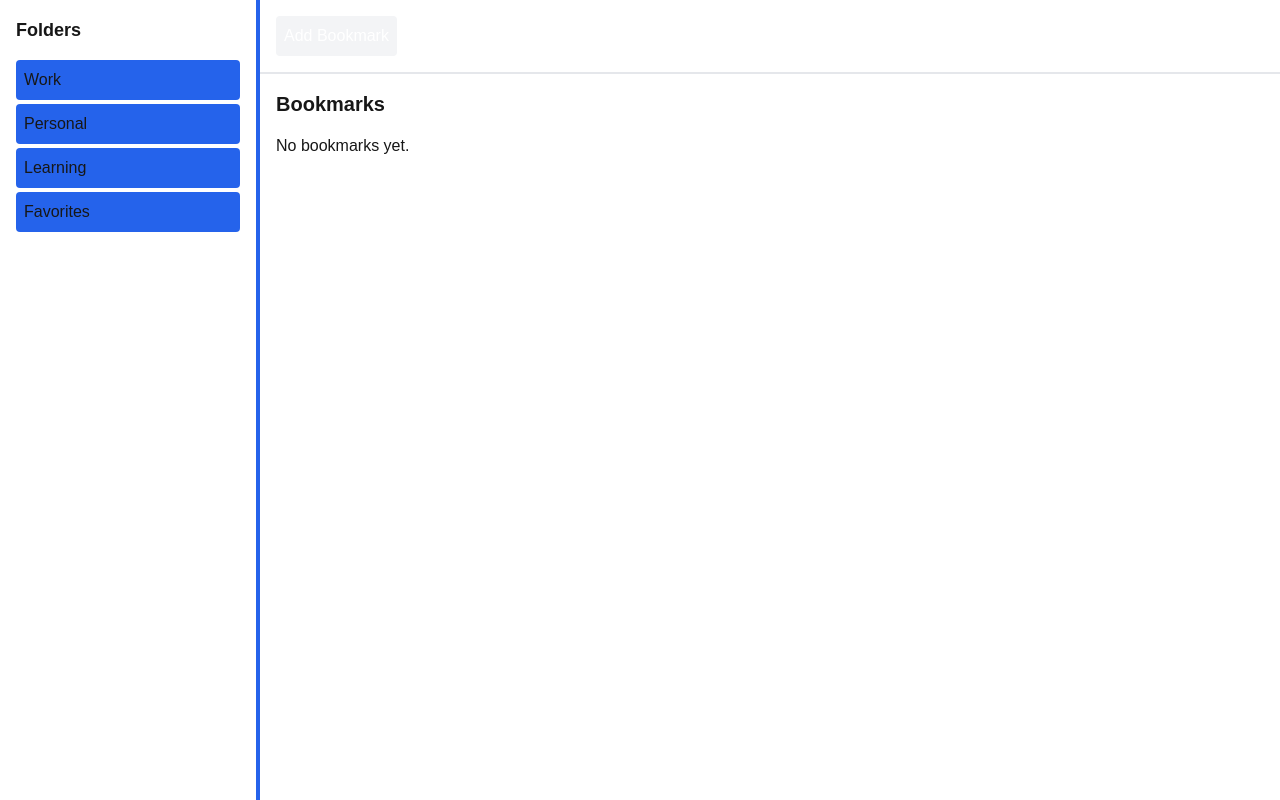
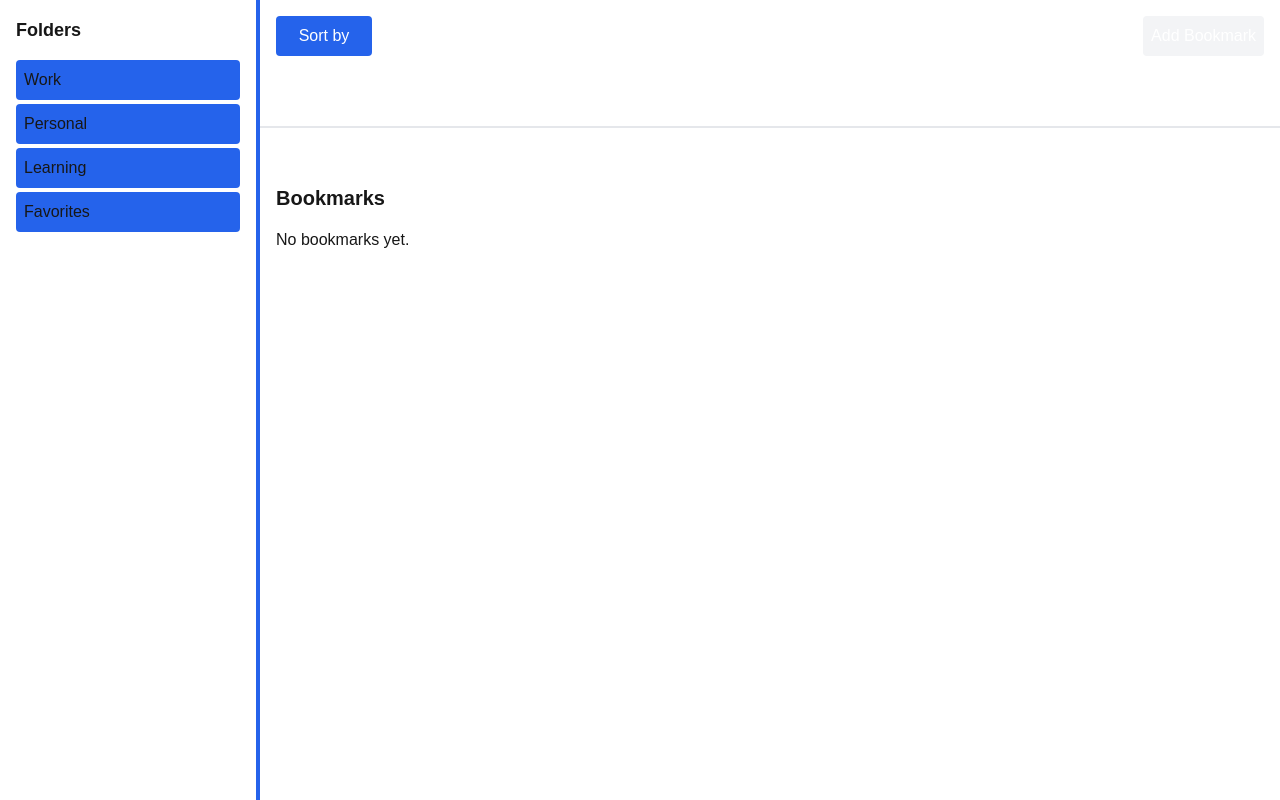
Before and after one commit to ElevenTimes/bookmark-manager, a Next.js app in the folder bookmark-manager/: page / in a window 1280 px wide. Built offline with nearby package versions, Linux system fonts and the light colour scheme.

Commit message:
v 0.03 added sorting function and improved design

```diff
--- a/bookmark-manager/package.json
+++ b/bookmark-manager/package.json
@@ -9,7 +9,7 @@
     "lint": "next lint"
   },
   "dependencies": {
-    "next": "15.1.5",
+    "next": "^15.2.3",
     "react": "^19.0.0",
     "react-dom": "^19.0.0",
     "uuid": "^11.1.0"
--- a/bookmark-manager/src/app/page.tsx
+++ b/bookmark-manager/src/app/page.tsx
@@ -1,5 +1,5 @@
 import { useState } from 'react';
-import BookmarkList from "@/components/BookmarkList"; // Client Component
+import BookmarkList from "@/components/BookmarkList";
 import MainLayout from "@/components/MainLayout";
 
 export default function Home() {
--- a/bookmark-manager/src/components/ActionPanel.tsx
+++ b/bookmark-manager/src/components/ActionPanel.tsx
@@ -1,42 +1,109 @@
 "use client";
 
-import React, { useState } from "react";
+import React, { useState, useEffect, useRef } from "react";
+import { BookmarkType } from "./Bookmark"; // Adjust path if needed
+import { sort } from "./functions/Sort";
 
 type ActionPanelProps = {
   onAddBookmark: (link: string, description: string) => void;
+  bookmarks: BookmarkType[];
+  setBookmarks: React.Dispatch<React.SetStateAction<BookmarkType[]>>;
 };
 
-export default function ActionPanel({ onAddBookmark }: ActionPanelProps) {
+export default function ActionPanel({ onAddBookmark, bookmarks, setBookmarks }: ActionPanelProps) {
+  const [isSorting, setIsSorting] = useState(false);
   const [isAdding, setIsAdding] = useState(false);
+  const [sortOrder, setSortOrder] = useState<"asc" | "desc">("asc");
   const [link, setLink] = useState("");
   const [description, setDescription] = useState("");
 
+  // Refs for detecting clicks outside
+  const sortRef = useRef<HTMLDivElement>(null);
+  const addRef = useRef<HTMLDivElement>(null);
+
+  // Function to handle sorting
+  const handleSort = (criteria: "name" | "date") => {
+    const sorted = sort(bookmarks, criteria, sortOrder);
+    setBookmarks(sorted);
+    setSortOrder(sortOrder === "asc" ? "desc" : "asc");
+    setIsSorting(false); // Close the menu after sorting
+  };
+
+  // Function to handle form submission
   const handleSubmit = (e: React.FormEvent) => {
     e.preventDefault();
     if (!link.trim()) return;
     onAddBookmark(link, description);
     setLink("");
     setDescription("");
-    setIsAdding(false);
+    setIsAdding(false); // Close form after submission
   };
 
+  // Detect clicks outside of dropdowns
+  useEffect(() => {
+    function handleClickOutside(event: MouseEvent) {
+      if (
+        sortRef.current && !sortRef.current.contains(event.target as Node) &&
+        addRef.current && !addRef.current.contains(event.target as Node)
+      ) {
+        setIsSorting(false);
+        setIsAdding(false);
+      }
+    }
+
+    document.addEventListener("mousedown", handleClickOutside);
+    return () => {
+      document.removeEventListener("mousedown", handleClickOutside);
+    };
+  }, []);
+
   return (
-    <div className="p-4 border-b-2 border-[var(--border)]">
-      {!isAdding ? (
+    <div className="h-32 p-4 border-b-2 border-[var(--border)] flex items-start justify-between relative">
+      {/* Sort Button with Dropdown */}
+      <div ref={sortRef} className="relative inline-block">
         <button
-          onClick={() => setIsAdding(true)}
+          onClick={() => setIsSorting(!isSorting)}
+          className="w-24 bg-[var(--primary)] text-[var(--primary-foreground)] p-2 rounded hover:brightness-120"
+        >
+          Sort by
+        </button>
+
+        {isSorting && (
+          <div className="absolute top-full left-0 mt-1 w-40 bg-[var(--background)] border border-[var(--border)] shadow-md rounded-md p-2 z-50">
+            <button
+              onClick={() => handleSort("name")}
+              className="block w-full text-left text-sm p-2 hover:bg-[var(--hover)] rounded"
+            >
+              Name
+            </button>
+            <button
+              onClick={() => handleSort("date")}
+              className="block w-full text-left text-sm p-2 hover:bg-[var(--hover)] rounded"
+            >
+              Date
+            </button>
+          </div>
+        )}
+      </div>
+
+      {/* Add Bookmark Button with Dropdown Form */}
+      <div ref={addRef} className="relative inline-block">
+        <button
+          onClick={() => setIsAdding(!isAdding)}
           className="bg-[var(--secondary)] text-[var(--primary-foreground)] p-2 rounded hover:brightness-120"
         >
           Add Bookmark
         </button>
-      ) : (
-        <form onSubmit={handleSubmit} className="flex flex-col gap-2 mt-2">
+
+        {isAdding && (
+          <div className="absolute top-full right-0 mt-1 w-80 bg-[var(--background)] border border-[var(--border)] shadow-md rounded-md p-4 z-50">
+            <form onSubmit={handleSubmit} className="flex flex-col gap-2">
               <input
                 type="text"
                 placeholder="Link"
                 value={link}
                 onChange={(e) => setLink(e.target.value)}
-            className="border p-2 rounded border-white bg-[var(--input-field)] text-black"
+                className="border p-2 rounded border-white bg-[var(--input-field)] text-black w-full"
                 required
               />
               <input
@@ -44,25 +111,27 @@ export default function ActionPanel({ onAddBookmark }: ActionPanelProps) {
                 placeholder="Description (optional)"
                 value={description}
                 onChange={(e) => setDescription(e.target.value)}
-            className="border p-2 rounded border-white bg-[var(--input-field)] text-black"
+                className="border p-2 rounded border-white bg-[var(--input-field)] text-black w-full"
               />
               <div className="flex gap-2">
                 <button
                   type="submit"
-              className="bg-[var(--secondary)] text-[var(--secondary-foreground)] p-2 rounded hover:brightness-120 flex-1"
+                  className="bg-[var(--secondary)] text-[var(--primary-foreground)] p-2 rounded hover:brightness-120 flex-1"
                 >
                   Save
                 </button>
                 <button
                   type="button"
                   onClick={() => setIsAdding(false)}
-              className="bg-red-500 text-white p-2 rounded hover:brightness-120"
+                  className="bg-red-500 text-[var(--primary-foreground)] p-2 rounded hover:brightness-120"
                 >
                   Cancel
                 </button>
               </div>
             </form>
+          </div>
         )}
+      </div>
     </div>
   );
 }
--- a/bookmark-manager/src/components/Bookmark.tsx
+++ b/bookmark-manager/src/components/Bookmark.tsx
@@ -2,10 +2,14 @@
 
 import { useState } from "react";
 
-type BookmarkProps = {
+export type BookmarkType = {  // Renaming and exporting for reuse
   id: string;
   link: string;
   description: string;
+  date: string;
+};
+
+type BookmarkProps = BookmarkType & {
   onDelete: (id: string) => void;
 };
 
@@ -13,14 +17,14 @@ const Bookmark = ({ id, link, description, onDelete }: BookmarkProps) => {
   const [showMenu, setShowMenu] = useState(false);
 
   function handleRightClick(e: React.MouseEvent) {
-    e.preventDefault(); // Prevent default right-click behavior
+    e.preventDefault();
     setShowMenu(!showMenu);
   }
 
   return (
     <div
-      onContextMenu={handleRightClick} // Right-click to open context menu
-      onDoubleClick={() => window.open(link, '_blank')} // Double-click to open link
+      onContextMenu={handleRightClick}
+      onDoubleClick={() => window.open(link, '_blank')}
       className="relative p-2 border-2 border-[var(--border)] rounded-md bg-[var(--background)] shadow-md cursor-pointer"
     >
       <div className="text-[var(--primary-foreground)]">
@@ -30,9 +34,8 @@ const Bookmark = ({ id, link, description, onDelete }: BookmarkProps) => {
         {description || "Open Bookmark"}
       </div>
 
-      {/* Context Menu */}
       {showMenu && (
-        <div className="z-40 absolute top-8 left-0 bg-gray-200 shadow-md rounded-md p-2">
+        <div className="absolute top-8 left-0 bg-[var(--background)] border border-[var(--border)] shadow-md rounded-md p-4 z-50">
           <button
             onClick={() => onDelete(id)}
             className="text-red-500 hover:text-red-700"
@@ -43,8 +46,6 @@ const Bookmark = ({ id, link, description, onDelete }: BookmarkProps) => {
       )}
     </div>
   );
-
-
 };
 
 export default Bookmark;
--- a/bookmark-manager/src/components/BookmarkList.tsx
+++ b/bookmark-manager/src/components/BookmarkList.tsx
@@ -3,7 +3,7 @@
 import Bookmark from "./Bookmark";
 
 type BookmarkListProps = {
-  bookmarks: { id: string; link: string; description: string }[];
+  bookmarks: { id: string; link: string; description: string; date: string }[];
   onDeleteBookmark: (id: string) => void;
 };
 
--- a/bookmark-manager/src/components/MainLayout.tsx
+++ b/bookmark-manager/src/components/MainLayout.tsx
@@ -9,7 +9,7 @@ import { v4 as uuidv4 } from "uuid";
 export default function MainLayout() {
   const [navWidth, setNavWidth] = useState(20); // in percentage, default 20%
   const isResizing = useRef(false);
-  const [bookmarks, setBookmarks] = useState<{ id: string; link: string; description: string }[]>([]);
+  const [bookmarks, setBookmarks] = useState<{ id: string; link: string; description: string; date: string }[]>([]);
 
 
   // Mouse event handlers for resizing
@@ -33,6 +33,7 @@ export default function MainLayout() {
       id: uuidv4(),
       link,
       description: description || "No description",
+      date: "None",
     };
     setBookmarks((prev) => [...prev, newBookmark]);
   };
@@ -55,7 +56,13 @@ export default function MainLayout() {
 
       {/* Main Content */}
       <div className="flex-1 flex flex-col">
-        <ActionPanel onAddBookmark={handleAddBookmark} />
+        <div className="pb-10">
+        <ActionPanel
+          onAddBookmark={handleAddBookmark}
+          bookmarks={bookmarks}
+          setBookmarks={setBookmarks}
+        />
+        </div>
         <BookmarkList bookmarks={bookmarks} onDeleteBookmark={handleDeleteBookmark} />
       </div>
     </div>
--- /dev/null
+++ b/bookmark-manager/src/components/functions/Sort.tsx
@@ -0,0 +1,17 @@
+"use client";
+
+import { BookmarkType } from "../Bookmark"; // Adjust path if needed
+
+export function sort(bookmarks: BookmarkType[], criteria: "name" | "date", order: "asc" | "desc") {
+  return [...bookmarks].sort((a, b) => {
+    let comparison = 0;
+
+    if (criteria === "name") {
+      comparison = a.description.localeCompare(b.description);
+    } else if (criteria === "date") {
+      comparison = new Date(a.date).getTime() - new Date(b.date).getTime();
+    }
+
+    return order === "asc" ? comparison : -comparison;
+  });
+}
```
Also changed, not shown: 1 other file (tests, documents, lock files or other folders). Lines whose indentation alone changed are shown as unchanged.
